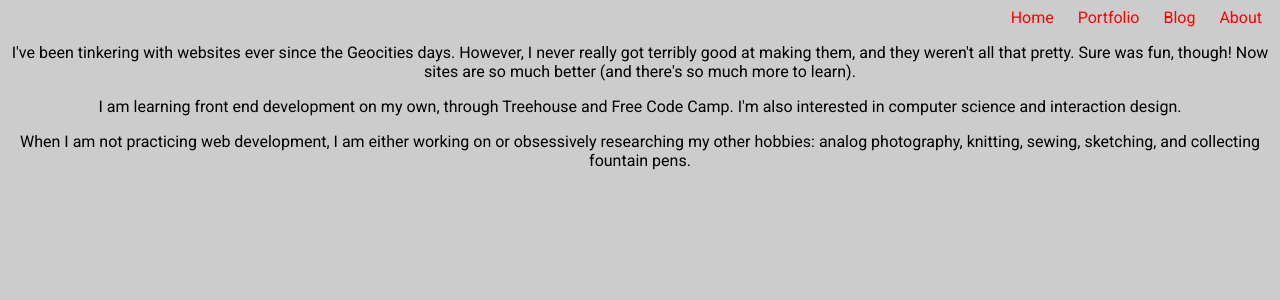
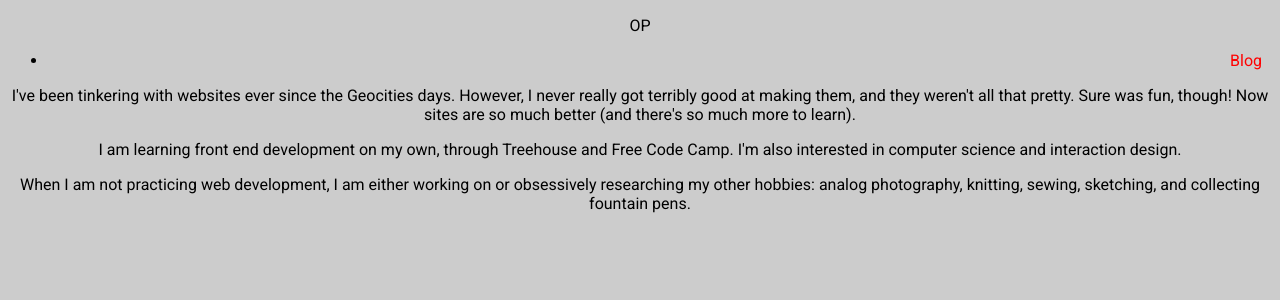
Before and after one commit to opearsall/opearsall.github.io, a Jekyll site: the page built from about.html, in a window 1280 px wide. Shown: the top 300 px of the page. Built offline with Jekyll 4.4.1, drawn with Linux system fonts in a browser that asks for light colours.

Commit message:
Update default.html
Updating site for 2017

```diff
--- a/_layouts/default.html
+++ b/_layouts/default.html
@@ -1,20 +1,20 @@
 <!DOCTYPE html>
 <html lang="en">
   <head>
-    <meta charset="utf-8">
+    <meta charset="UTF-8">
     <meta name="viewport" content="width=device-width, initial-scale=1, shrink-to-fit=no">
     <meta http-equiv="x-ua-compatible" content="ie=edge">
     <title>{{ page.title }}</title>
     <link rel="stylesheet" href="/css/main.css">
-    <link href="https://fonts.googleapis.com/css?family=Roboto" rel="stylesheet">
+    <link href="https://fonts.googleapis.com/css?family=Roboto:400,900" rel="stylesheet">
   </head>
-<body>
-  <nav>
-    <a href="#">Home</a>
-    <a href="portfolio.html">Portfolio</a>
-    <a href="/blog/index.html">Blog</a>
-    <a href="about.html">About</a>
-  </nav>
-  {{ content }}
-</body>
+  <body>
+      <nav>
+        <p class="logo">OP</p>
+        <ul>
+          <li><a href="/blog/index.html">Blog</a></li>
+        </ul>
+      </nav>
+      {{ content }}
+  </body>
 </html>
```
